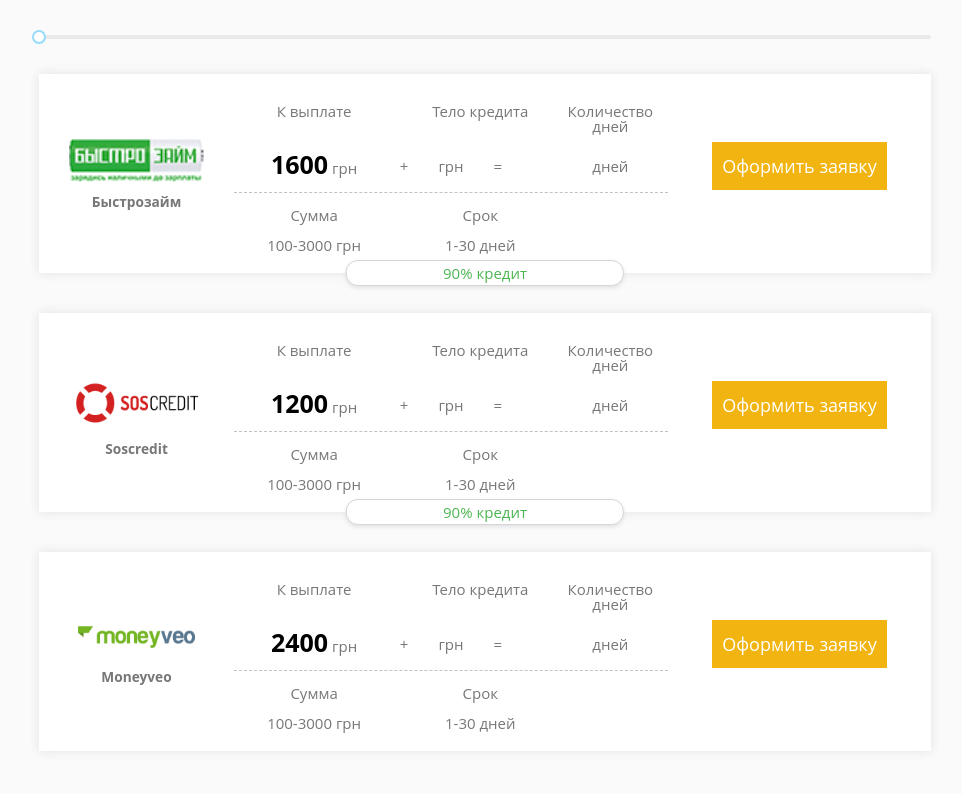
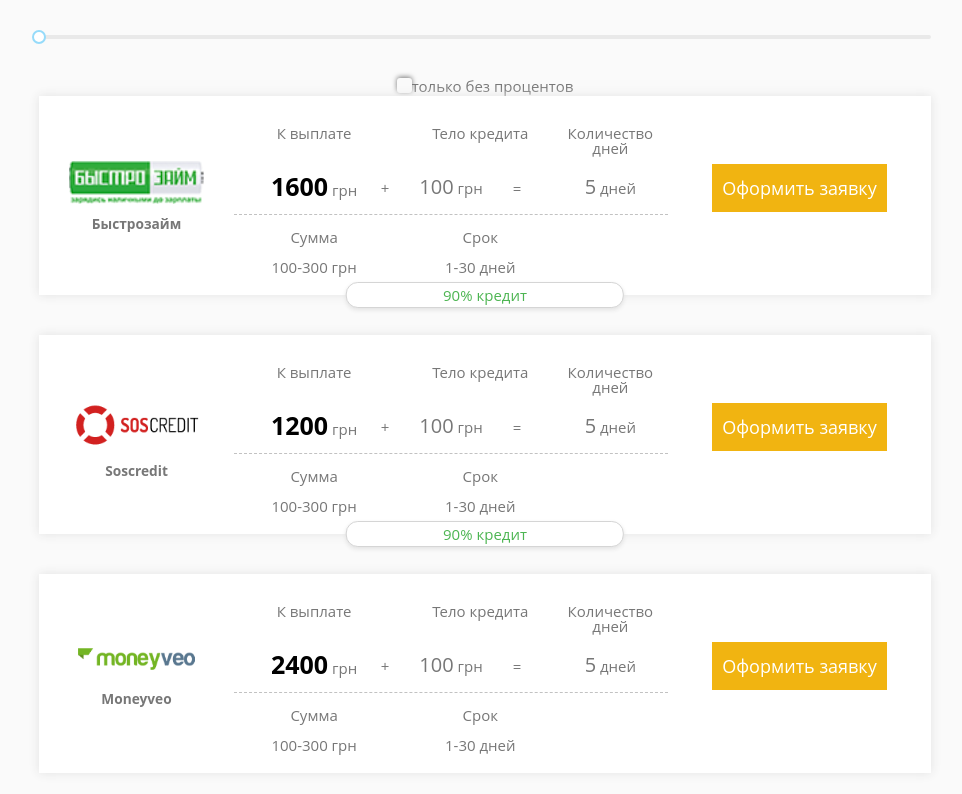
Before and after one commit to TarasVasylenko/react-first, a React app: page / in a window 1280 px wide. Shown: the top 794 px of the page, without its empty margins (189-1151 px from the left). Built offline with nearby package versions, Linux system fonts and the light colour scheme.

Commit message:
add chackbox

```diff
--- a/src/components/bank-calculator.tsx
+++ b/src/components/bank-calculator.tsx
@@ -1,4 +1,4 @@
-    import * as React from "react";
+    import * as React from 'react';
 
     import '../css/main.css';
 
@@ -24,6 +24,13 @@
                 <div className="container">
                     <div className="content">
                         <div className="slider-1"><Slider /></div>
+                        <div>
+                        <label>
+                            <input className="checkbox" type="checkbox" name="checkbox" />
+                            <div className="checkbox-decor"></div>
+                            <div className="label">только без процентов</div>
+                        </label>
+                        </div>
                         { products.map((item, i) => <Product item={ item } key= { i } /> ) }
                     </div>
                 </div>
--- a/src/components/data.tsx
+++ b/src/components/data.tsx
@@ -1,6 +1,6 @@
-import * as React from "react";
+	import * as React from 'react';
 
-export const bankOffers = [ { nameProduct: 'Быстрозайм', toPay: 1600, bodyCredit: 100, daysToPay: 5, limitSumm: '100-300', limitTerm: '1-30', imgAddress: "../../src/img/bystro-zaym.png", sale: '90' },
-                   { nameProduct: 'Soscredit', toPay: 1200, bodyCredit: 100, daysToPay: 5, limitSumm: '100-300', limitTerm: '1-30', imgAddress: "../../src/img/soscredit.PNG", sale: '90' },
-                   { nameProduct: 'Moneyveo', toPay: 2400, bodyCredit: 100, daysToPay: 5, limitSumm: '100-300', limitTerm: '1-30', imgAddress: "../../src/img/moneyveo.PNG" }
-                 ];
+	export const bankOffers = [ { nameProduct: 'Быстрозайм', toPay: 1600, bodyCredit: 100, daysToPay: 5, limitSumm: '100-300', limitTerm: '1-30', imgAddress: "../../src/img/bystro-zaym.png", sale: 90 },
+	                   { nameProduct: 'Soscredit', toPay: 1200, bodyCredit: 100, daysToPay: 5, limitSumm: '100-300', limitTerm: '1-30', imgAddress: "../../src/img/soscredit.PNG", sale: 90 },
+	                   { nameProduct: 'Moneyveo', toPay: 2400, bodyCredit: 100, daysToPay: 5, limitSumm: '100-300', limitTerm: '1-30', imgAddress: "../../src/img/moneyveo.PNG", sale: null }
+	                 ];
--- a/src/components/product.tsx
+++ b/src/components/product.tsx
@@ -1,4 +1,4 @@
-    import * as React from "react";
+    import * as React from 'react';
 
     export const Product = ({ item }) => {
     return (
@@ -21,10 +21,10 @@
                 <div className="col-30 first"><span className="ft-size--25">{ item.toPay }</span> грн</div>
                 <div className="col-40 str-2">
                     <div className="el-1">+</div>
-                    <div className="el-2"><span className="ft-size--20 value-slider-1"></span> грн</div>
+                    <div className="el-2"><span className="ft-size--20 value-slider-1">{ item.bodyCredit }</span> грн</div>
                     <div className="el-3">=</div>
                 </div>
-                <div className="col-30 last str-2"><span className="ft-size--20 value-slider-2"></span> дней</div>
+                <div className="col-30 last str-2"><span className="ft-size--20 value-slider-2">{ item.daysToPay }</span> дней</div>
             </div>
             <div className="row section-2__str-3">
                 <div className="col-30 first">Сумма</div>
@@ -32,8 +32,8 @@
                 <div className="col-30"></div>
             </div>
             <div className="row section-2__str-4">
-                <div className="col-30 first">100-3000 грн</div>
-                <div className="col-40 str-4">1-30 дней</div>
+                <div className="col-30 first">{ item.limitSumm } грн</div>
+                <div className="col-40 str-4"> { item.limitTerm } дней</div>
                 <div className="col-30"></div>
             </div>
         </div>
--- a/src/css/main.css
+++ b/src/css/main.css
@@ -529,11 +529,9 @@
   font-size: 15px;
 }
 
-.label {
-  padding-left: 5px;
-}
 
-/*.checkbox:checked + .checkbox-decor::before {
+
+.checkbox:checked + .checkbox-decor::before {
   content: "";
   display: block;
   position: absolute;
@@ -544,7 +542,7 @@
   background: url(../img/checked.png) center center no-repeat;
   background-size: contain;
 }
-*/
+
 .content {
   display: inline-block;
   width: 82.0513%;
--- a/src/routes.tsx
+++ b/src/routes.tsx
@@ -1,4 +1,4 @@
-import * as React from "react";
+import * as React from 'react';
 
 import { Router, Route, browserHistory } from 'react-router';
 
```
Also changed, not shown: src/img/checked.png (added).
